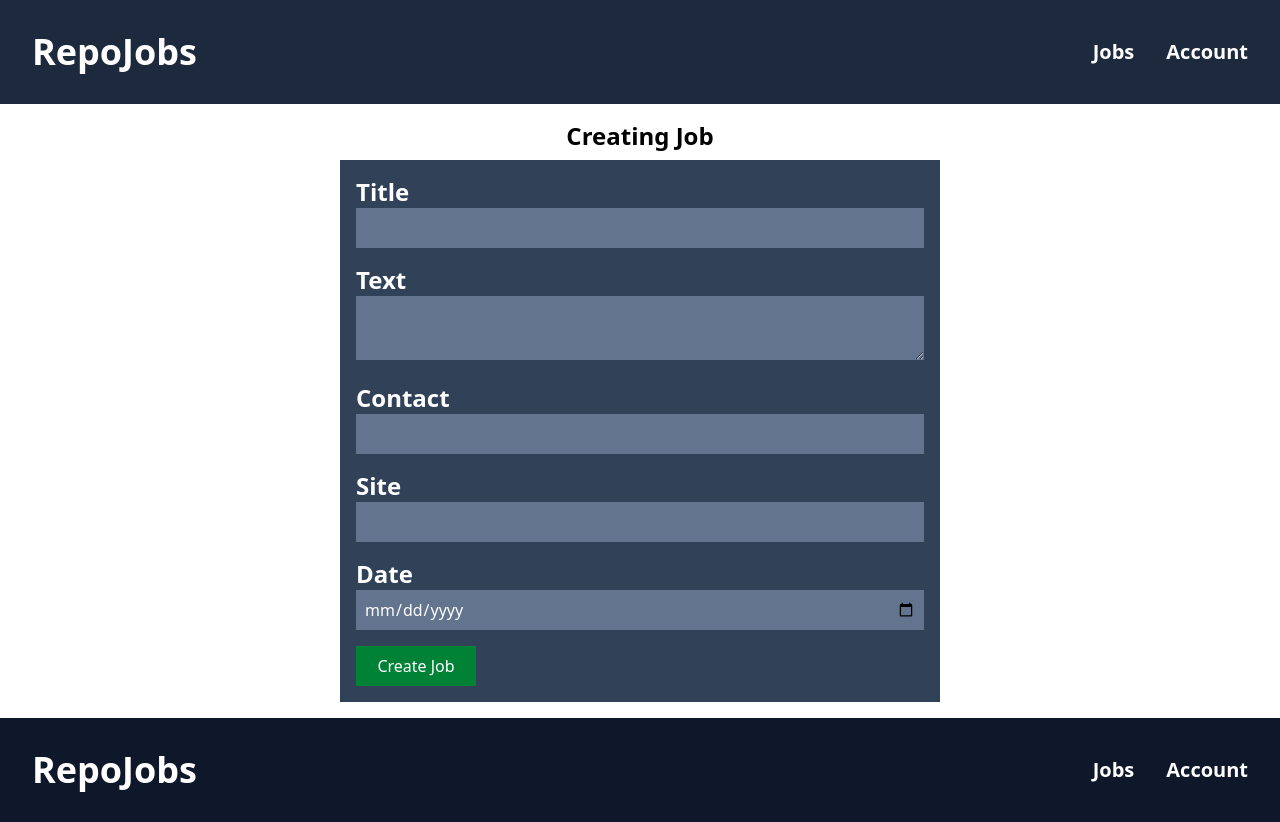
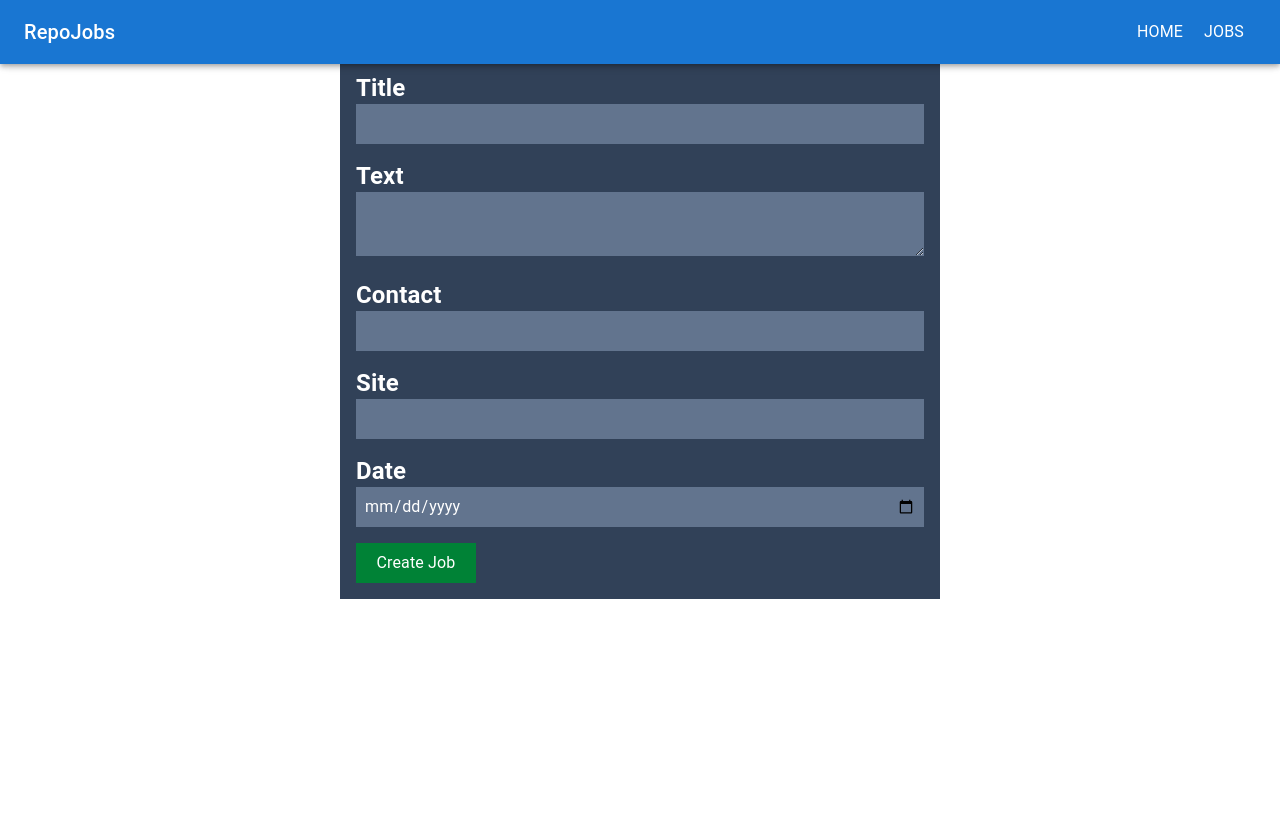
Before and after one commit to LuisSteel07/RepoJobs, a React (Vite) app: page /create_jobs in a window 1280 px wide. After the commit the page ends 800 px from the top, so only its background shows below. Built offline with nearby package versions, Linux system fonts and the light colour scheme.

Commit message:
add search job feature and new styled components (MUI libraryadded)

```diff
--- a/package.json
+++ b/package.json
@@ -10,6 +10,10 @@
     "preview": "vite preview"
   },
   "dependencies": {
+    "@emotion/styled": "^11.14.1",
+    "@mui/icons-material": "^7.2.0",
+    "@mui/material": "^7.2.0",
+    "@mui/styled-engine-sc": "^7.2.0",
     "@tailwindcss/vite": "^4.1.11",
     "@types/dotenv": "^6.1.1",
     "dotenv": "^16.6.0",
@@ -17,6 +21,7 @@
     "react-dom": "^19.1.0",
     "react-router": "^7.6.2",
     "react-toastify": "^11.0.5",
+    "styled-components": "^6.1.19",
     "tailwindcss": "^4.1.11"
   },
   "devDependencies": {
--- a/src/components/Footer.tsx
+++ /dev/null
@@ -1,13 +0,0 @@
-const Footer:React.FC = () => {
-    return (
-        <footer className="flex sticky justify-between items-center w-full bg-slate-900 text-white p-8">
-            <a href="/" className="font-bold text-4xl">RepoJobs</a>
-            <section className="md:flex hidden gap-8 font-bold text-xl">
-                <a href="/jobs">Jobs</a>
-                <a href="/">Account</a>
-            </section>
-        </footer>
-    )
-}
-
-export default Footer
--- a/src/components/Navbar.tsx
+++ b/src/components/Navbar.tsx
@@ -1,36 +1,154 @@
-import { useState } from "react"
+// import { useState } from "react"
 
-const Navbar:React.FC = () => {
-    const [showMenu, setShowMenu] = useState(false)
+// const Navbar:React.FC = () => {
+//     const [showMenu, setShowMenu] = useState(false)
 
-    return (
-        <nav className="flex sticky justify-between items-center w-full bg-slate-800 text-white p-8">
-            <a href="/" className="font-bold text-4xl">RepoJobs</a>
-            <section className="lg:hidden flex flex-col w-10 h-10">
-                <label htmlFor="navbar" className="md:hidden flex text-white">
-                    <img src="/list.svg" id="open" alt="menu-icon" className="w-6 h-6" />
-                </label>
-                <input type="checkbox" id="navbar" className="hidden" onChange={e => setShowMenu(!showMenu)}></input>
-                {
-                    showMenu
-                    ?
-                        <div className="flex-col w-60 h-auto p-2 gap-1 -translate-x-60 bg-gray-950/90" id="menu">
-                            <a href="/jobs" className="flex flex-row justify-center items-center p-3 text-xl font-bold text-white self-center place-self-center">Jobs</a>
-                            <a href="/" className="flex flex-row justify-center items-center p-3 text-xl font-bold text-white self-center place-self-center">Example</a>
-                            <a href="/" className="flex flex-row justify-center items-center p-3 text-xl font-bold text-white self-center place-self-center">Example</a>
-                        </div>
-                    :
-                        (
-                            <></>
-                        )
-                }
-            </section>
-            <section className="md:flex hidden gap-8 font-bold text-xl" id="menu">
-                <a href="/jobs">Jobs</a>
-                <a href="/">Account</a>
-            </section>
-        </nav>
-    )
+//     return (
+//         <nav className="flex sticky justify-between items-center w-full bg-slate-800 text-white p-8">
+//             <a href="/" className="font-bold text-4xl">RepoJobs</a>
+//             <section className="lg:hidden flex flex-col w-10 h-10">
+//                 <label htmlFor="navbar" className="md:hidden flex text-white">
+//                     <img src="/list.svg" id="open" alt="menu-icon" className="w-6 h-6" />
+//                 </label>
+//                 <input type="checkbox" id="navbar" className="hidden" onChange={e => setShowMenu(!showMenu)}></input>
+//                 {
+//                     showMenu
+//                     ?
+//                         <div className="flex-col w-60 h-auto p-2 gap-1 -translate-x-60 bg-gray-950/90" id="menu">
+//                             <a href="/jobs" className="flex flex-row justify-center items-center p-3 text-xl font-bold text-white self-center place-self-center">Jobs</a>
+//                             <a href="/" className="flex flex-row justify-center items-center p-3 text-xl font-bold text-white self-center place-self-center">Example</a>
+//                             <a href="/" className="flex flex-row justify-center items-center p-3 text-xl font-bold text-white self-center place-self-center">Example</a>
+//                         </div>
+//                     :
+//                         (
+//                             <></>
+//                         )
+//                 }
+//             </section>
+//             <section className="md:flex hidden gap-8 font-bold text-xl" id="menu">
+//                 <a href="/jobs">Jobs</a>
+//                 <a href="/">Account</a>
+//             </section>
+//         </nav>
+//     )
+// }
+
+// export default Navbar
+
+import * as React from 'react';
+import AppBar from '@mui/material/AppBar';
+import Box from '@mui/material/Box';
+import CssBaseline from '@mui/material/CssBaseline';
+import Divider from '@mui/material/Divider';
+import Drawer from '@mui/material/Drawer';
+import IconButton from '@mui/material/IconButton';
+import List from '@mui/material/List';
+import ListItem from '@mui/material/ListItem';
+import ListItemButton from '@mui/material/ListItemButton';
+import ListItemText from '@mui/material/ListItemText';
+import MenuIcon from '@mui/icons-material/Menu';
+import Toolbar from '@mui/material/Toolbar';
+import Typography from '@mui/material/Typography';
+import Button from '@mui/material/Button';
+import { Link } from 'react-router';
+
+interface Props {
+  /**
+   * Injected by the documentation to work in an iframe.
+   * You won't need it on your project.
+   */
+  window?: () => Window;
 }
 
-export default Navbar
+const drawerWidth = 240;
+
+export default function DrawerAppBar(props: Props) {
+  const { window } = props;
+  const [mobileOpen, setMobileOpen] = React.useState(false);
+
+  const handleDrawerToggle = () => {
+    setMobileOpen((prevState) => !prevState);
+  };
+
+  const drawer = (
+    <Box onClick={handleDrawerToggle} sx={{ textAlign: 'center' }}>
+      <Typography variant="h6" sx={{ my: 2 }}>
+        RepoJobs
+      </Typography>
+      <Divider />
+      <List>
+        <ListItem disablePadding>
+            <ListItemButton sx={{ textAlign: 'center' }}>
+                <Link to={"/"}>
+                    <ListItemText primary={"Home"} />
+                </Link>
+            </ListItemButton>
+          </ListItem>
+          <ListItem disablePadding>
+            <ListItemButton sx={{ textAlign: 'center' }}>
+                <Link to={"/jobs"}>
+                    <ListItemText primary={"Jobs"} />
+                </Link>
+            </ListItemButton>
+          </ListItem>
+      </List>
+    </Box>
+  );
+
+  const container = window !== undefined ? () => window().document.body : undefined;
+
+  return (
+    <Box sx={{ display: 'flex' }} position={'static'}>
+      <CssBaseline />
+      <AppBar component="nav" color={'primary'}>
+        <Toolbar>
+          <IconButton
+            color="inherit"
+            aria-label="open drawer"
+            edge="start"
+            onClick={handleDrawerToggle}
+            sx={{ mr: 2, display: { sm: 'none' } }}
+          >
+            <MenuIcon />
+          </IconButton>
+          <Typography
+            variant="h6"
+            component="div"
+            sx={{ flexGrow: 1}}
+          >
+            RepoJobs
+          </Typography>
+          <Box sx={{ display: { xs: 'none', sm: 'block' } }}>
+              <Button sx={{ color: '#fff' }}>
+                <Link to={"/"}>
+                    <ListItemText primary={"Home"} />
+                </Link>
+              </Button>
+              <Button sx={{ color: '#fff' }}>
+                <Link to={"/jobs"}>
+                    <ListItemText primary={"Jobs"} />
+                </Link>
+              </Button>
+          </Box>
+        </Toolbar>
+      </AppBar>
+      <nav>
+        <Drawer
+          container={container}
+          variant="temporary"
+          open={mobileOpen}
+          onClose={handleDrawerToggle}
+          ModalProps={{
+            keepMounted: true, // Better open performance on mobile.
+          }}
+          sx={{
+            display: { xs: 'block', sm: 'none' },
+            '& .MuiDrawer-paper': { boxSizing: 'border-box', width: drawerWidth },
+          }}
+        >
+          {drawer}
+        </Drawer>
+      </nav>
+    </Box>
+  );
+}
--- /dev/null
+++ b/src/components/SearchJob.tsx
@@ -0,0 +1,32 @@
+import TextField from "@mui/material/TextField"
+import {Close, Search} from "@mui/icons-material"
+import IconButton from "@mui/material/IconButton"
+import { useState } from "react"
+
+interface SearchJobProps {
+    search: string,
+    setSearch: (text: string) => void
+}
+
+const SearchJob:React.FC<SearchJobProps> = ({search, setSearch}:SearchJobProps) => {
+    const [value, setValue] = useState("")
+
+    return (
+        <section className="flex flex-row justify-center items-center">
+            <TextField id="search-job" label="Search Job" variant="outlined" onChange={(e) => setValue(e.target.value)} />
+            {
+                value != search
+                ?
+                    <IconButton onClick={() => setSearch(value)}>
+                        <Search  />
+                    </IconButton>
+                :
+                <IconButton onClick={() => {setValue(""); setSearch("")}}>
+                    <Close  />
+                </IconButton>
+            }
+        </section>
+    )
+}
+
+export default SearchJob
--- a/src/components/job/JobComponent.tsx
+++ b/src/components/job/JobComponent.tsx
@@ -2,8 +2,8 @@ import type { Job } from "../../interfaces/Job"
 
 const JobComponent:React.FC<Job> = ({id, title, text, contact, site}:Job) => {
     return (
-        <article className="flex gap-4 flex-col w-[650px] bg-slate-600 text-white" key={id}>
-            <div className="w-full bg-slate-700 p-4">
+        <article className="flex gap-4 flex-col md:w-[480px] w-[360px] bg-slate-600 text-white rounded-md" key={id}>
+            <div className="w-full bg-slate-700 p-4 ">
                 <h1 className="text-4xl font-bold">{title}</h1>
             </div>
             <div className="p-4 flex flex-col gap-4">
--- a/src/requests/getJobs.ts
+++ b/src/requests/getJobs.ts
@@ -5,7 +5,6 @@ async function get_jobs(setter: Function){
 
             return response.json()
         })
-
     setter(res)
 }
 
--- a/src/templates/MainTemplate.tsx
+++ b/src/templates/MainTemplate.tsx
@@ -1,4 +1,3 @@
-import Footer from "../components/Footer";
 import Navbar from "../components/Navbar";
 
 interface ContenedorProps {
@@ -10,7 +9,6 @@ const MainTemplate:React.FC<ContenedorProps> = ({children}) => {
         <main className='min-h-screen flex flex-col'>
             <Navbar />
             {children}
-            <Footer />
         </main>
     )
 }
--- a/src/views/PrincialView.tsx
+++ b/src/views/PrincialView.tsx
@@ -1,6 +1,6 @@
 const PrincipalView:React.FC = () => {
     return (
-        <section className="flex flex-col grow justify-center items-center">
+        <section className="flex grow justify-center items-center mt-[80px] mb-[40px]">
             <article className="flex flex-col-reverse md:grid md:grid-cols-2 m-4 md:m-0 gap-8 bg-slate-200">
                 <div className="flex flex-col w-auto md:w-[400px] p-4 self-center place-self-center">
                     <h1 className="text-4xl font-bold">RepoJobs</h1>
--- a/src/views/job/JobsView.tsx
+++ b/src/views/job/JobsView.tsx
@@ -2,9 +2,11 @@ import { useEffect, useState } from "react"
 import JobComponent from "../../components/job/JobComponent"
 import type { Job } from "../../interfaces/Job"
 import get_jobs from "../../requests/getJobs"
+import SearchJob from "../../components/SearchJob"
 
 const JobsView:React.FC = () => {
     const [jobs, setJobs] = useState<Array<Job>>([])
+    const [search, setSearch] = useState("")
     const [cargando, setCargando] = useState(true);
 
     useEffect(() => {
@@ -22,12 +24,25 @@ const JobsView:React.FC = () => {
     }
 
     return (
-        <main className="flex justify-center grow flex-wrap gap-8 p-4">
-            {
-                jobs.map(e => (
-                    <JobComponent id={e.id} title={e.title} text={e.text} contact={e.contact} site={e.site} key={e.id} />
-                ))
-            }
+        <main className="flex flex-col items-center justify-center grow flex-wrap gap-8 p-4 mt-[80px]">
+            <SearchJob search={search} setSearch={setSearch}/>
+            <section className="flex md:flex-row flex-col items-center justify-center flex-wrap gap-8">
+                {
+                    search === ""
+                    ?
+                        jobs.map(e => (
+                            <JobComponent id={e.id} title={e.title} text={e.text} contact={e.contact} site={e.site} key={e.id} />
+                        ))
+                    :
+                        jobs.map((e) => {
+                            if(e.title.includes(search)){
+                                return (
+                                    <JobComponent id={e.id} title={e.title} text={e.text} contact={e.contact} site={e.site} key={e.id} />
+                                )
+                            }
+                        })
+                }
+            </section>
         </main>
     )
 }
```
Also changed, not shown: 1 other file (tests, documents, lock files or other folders).
